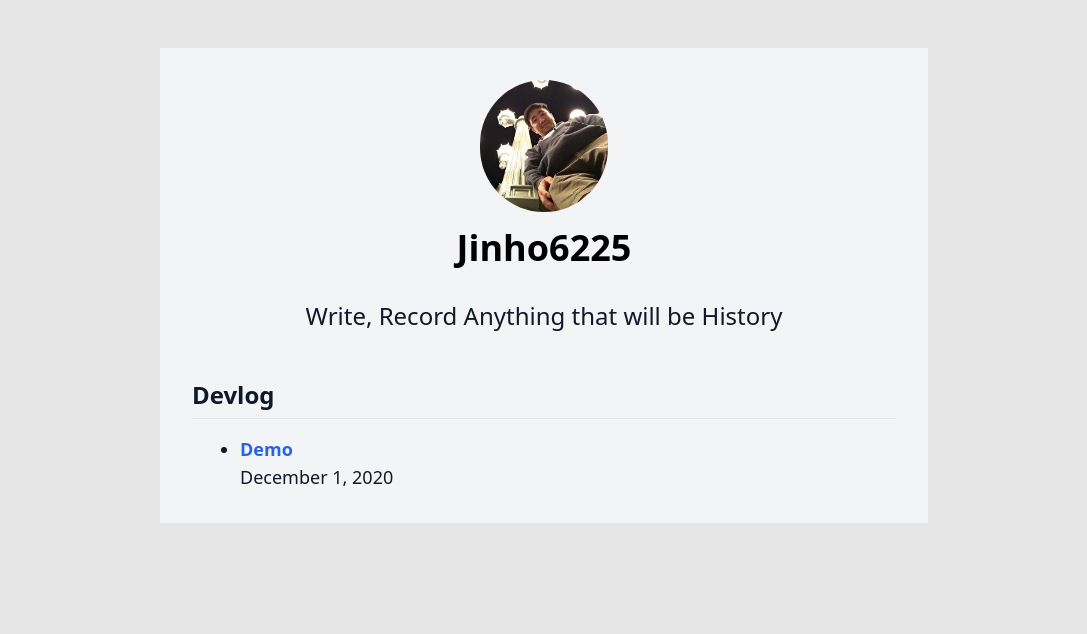
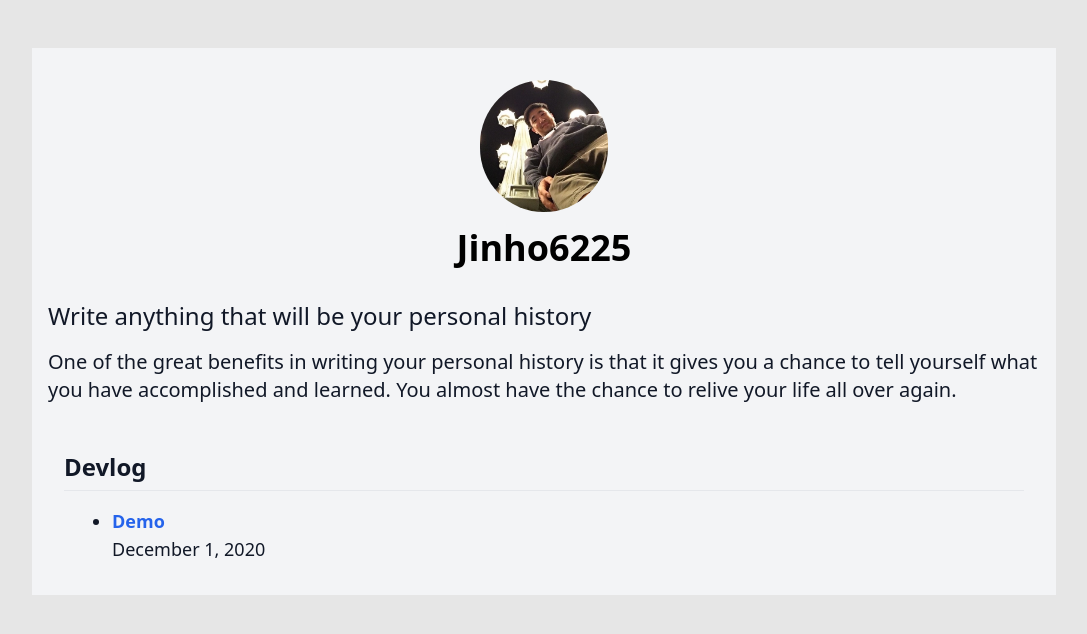
Before and after one commit to jinho6225/devlog, a Next.js app: page / in a window 1280 px wide. Shown: the top 634 px of the page, without its empty margins (96-1183 px from the left). Built offline with nearby package versions, Linux system fonts and the light colour scheme.

Commit message:
changed front page content

```diff
--- a/components/layout.js
+++ b/components/layout.js
@@ -6,7 +6,7 @@ export const siteTitle = 'Devlog'
 
 export default function Layout({ children, home }) {
     return (
-    <div className="max-w-3xl py-4 px-4 mx-auto mt-12 mb-24 bg-gray-100">
+    <div className="max-w-5xl py-4 px-4 mx-auto mt-12 mb-24 bg-gray-100">
         <Head>
             <meta name="viewport" content="initial-scale=1.0, width=device-width" />
             <meta
--- a/pages/index.js
+++ b/pages/index.js
@@ -10,8 +10,9 @@ export default function IndexPage({ allPostsData }) {
       <Head>
         <title>{ siteTitle }</title>
       </Head>
-      <section className="flex justify-center">
-        <p className="text-2xl font-medium mt-4">Write, Record Anything that will be History</p>
+      <section className="flex flex-col justify-center">
+        <p className="text-2xl font-medium mt-4">Write anything that will be your personal history</p>
+        <p className="text-xl mt-4">One of the great benefits in writing your personal history is that it gives you a chance to tell yourself what you have accomplished and learned. You almost have the chance to relive your life all over again.</p>
       </section>
       <section className="mt-12">
         <h2 className="text-xl font-medium m-4">{siteTitle}</h2>
```
